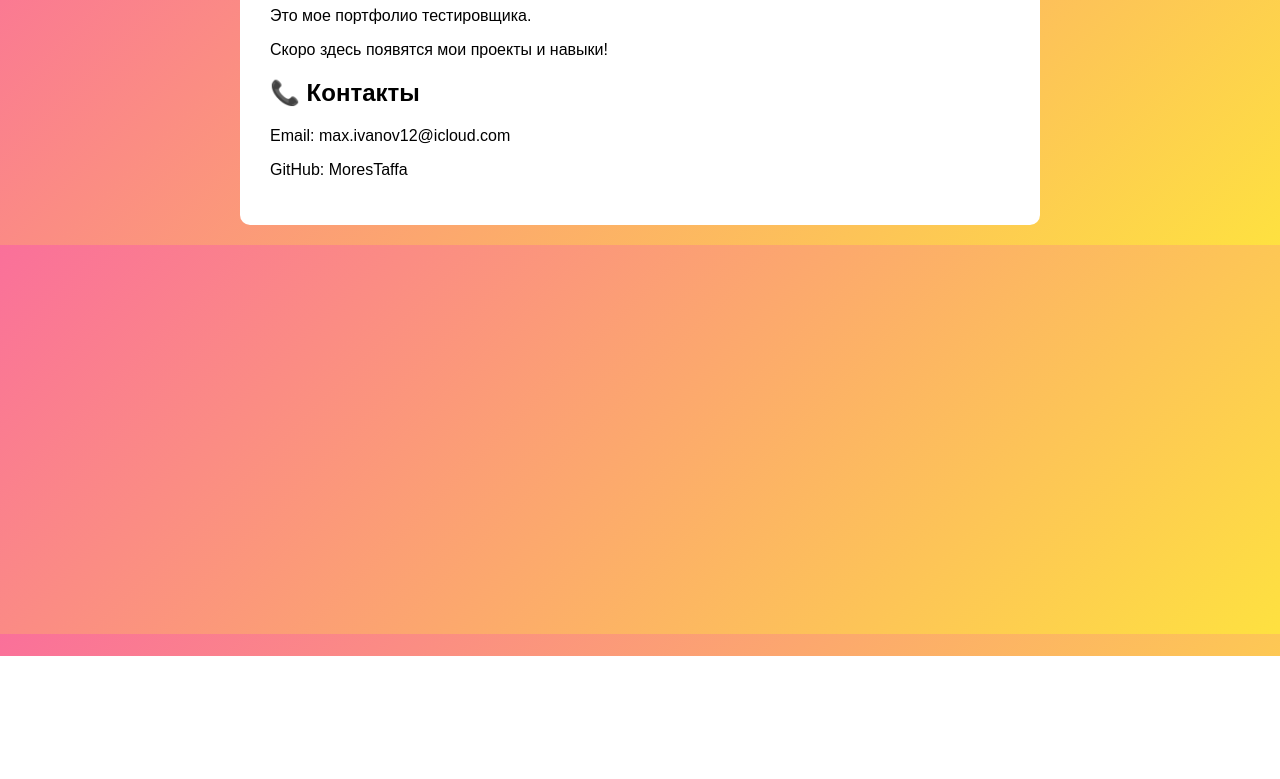
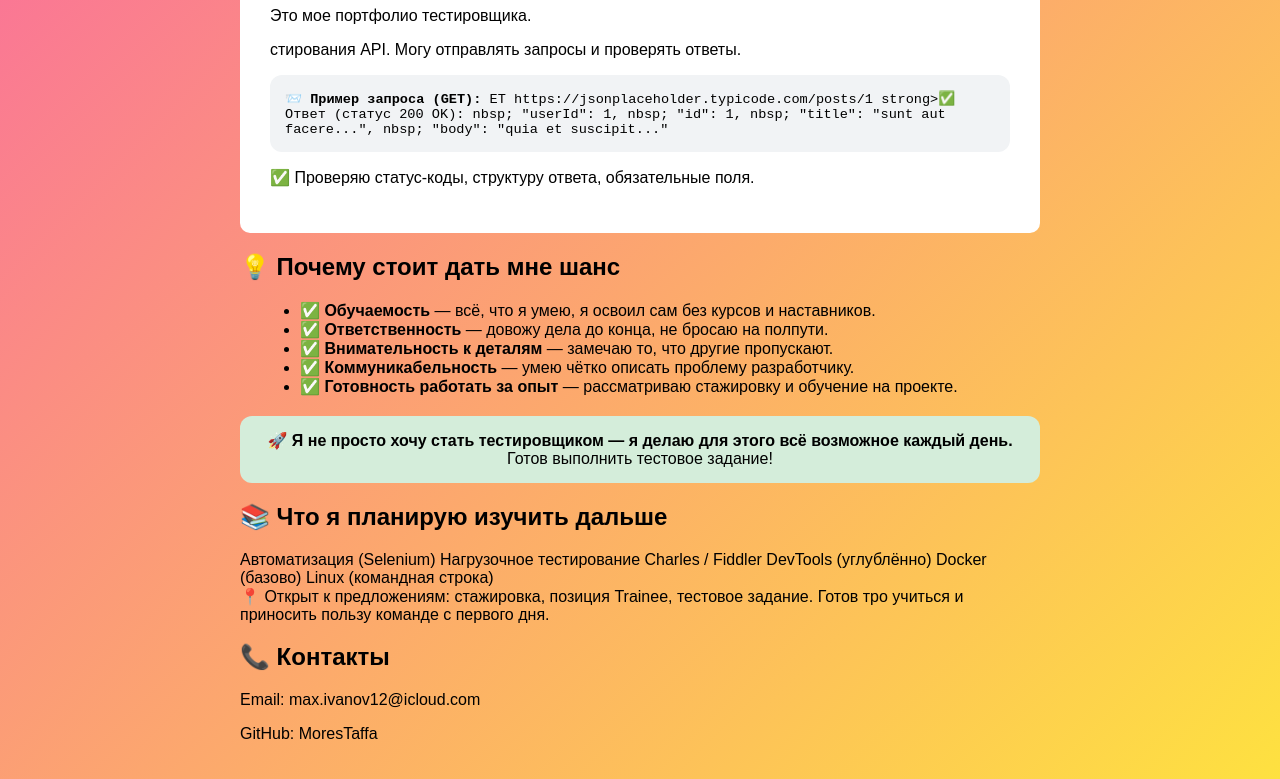
Before and after one commit to MoresTaffa/MoresTaffa.github.io, a plain HTML site: page index.html in a window 1280 px wide. Shown: the part 144-923 px from the top of the page. Before the commit the page ends 800 px from the top, so only its background shows below. Drawn offline with Linux system fonts and the light colour scheme.

Commit message:
Обновил главную страницу

```diff
--- a/index.html
+++ b/index.html
@@ -24,7 +24,74 @@
     <div class="container">
         <h1>Привет! 👋</h1>
         <p>Это мое портфолио тестировщика.</p>
-        <p>Скоро здесь появятся мои проекты и навыки!</p>
+        стирования API. Могу отправлять запросы и проверять ответы.</p>
+            <div style="background: #f1f3f5; padding: 15px; border-radius: 12px; margin: 15px 0; font-family: monospace; font-size: 0.85rem;">
+                <strong>📨 Пример запроса (GET):</strong>
+
+
+ET https://jsonplaceholder.typicode.com/posts/1
+
+
+
+strong>✅ Ответ (статус 200 OK):</strong>
+
+
+
+
+nbsp;&nbsp;"userId": 1,
+
+
+nbsp;&nbsp;"id": 1,
+
+
+nbsp;&nbsp;"title": "sunt aut facere...",
+
+
+nbsp;&nbsp;"body": "quia et suscipit..."
+
+
+
+            </div>
+            <p>✅ Проверяю статус-коды, структуру ответа, обязательные поля.</p>
+        </div>
+
+        <!-- ПОЧЕМУ ВАС СТОИТ НАНЯТЬ (КЛЮЧЕВОЕ) -->
+        <div class="card">
+            <h2 class="section-title">💡 Почему стоит дать мне шанс</h2>
+            <ul style="margin-top: 15px; margin-left: 20px; font-size: 1rem;">
+                <li>✅ <strong>Обучаемость</strong> — всё, что я умею, я освоил сам без курсов и наставников.</li>
+                <li>✅ <strong>Ответственность</strong> — довожу дела до конца, не бросаю на полпути.</li>
+                <li>✅ <strong>Внимательность к деталям</strong> — замечаю то, что другие пропускают.</li>
+                <li>✅ <strong>Коммуникабельность</strong> — умею чётко описать проблему разработчику.</li>
+                <li>✅ <strong>Готовность работать за опыт</strong> — рассматриваю стажировку и обучение на проекте.</li>
+            </ul>
+            <div style="background: #d4edda; border-radius: 12px; padding: 15px; margin-top: 20px; text-align: center;">
+                🚀 <strong>Я не просто хочу стать тестировщиком — я делаю для этого всё возможное каждый день.</strong> Готов выполнить тестовое задание!
+            </div>
+        </div>
+
+        <!-- ПЛАН РАЗВИТИЯ (показывает осознанность) -->
+        <div class="card">
+            <h2 class="section-title">📚 Что я планирую изучить дальше</h2>
+            <div class="skills-grid">
+                <span class="skill">Автоматизация (Selenium)</span>
+                <span class="skill">Нагрузочное тестирование</span>
+                <span class="skill">Charles / Fiddler</span>
+                <span class="skill">DevTools (углублённо)</span>
+                <span class="skill">Docker (базово)</span>
+                <span class="skill">Linux (командная строка)</span>
+            </div>
+        </div>
+
+        <footer>
+            📍 Открыт к предложениям: стажировка, позиция Trainee, тестовое задание.
+
+            Готов
+тро учиться и приносить пользу команде с первого дня.
+        </footer>
+    </div>
+</body>
+</html>
 
         <h2>📞 Контакты</h2>
         <p>Email: max.ivanov12@icloud.com</p>
```
